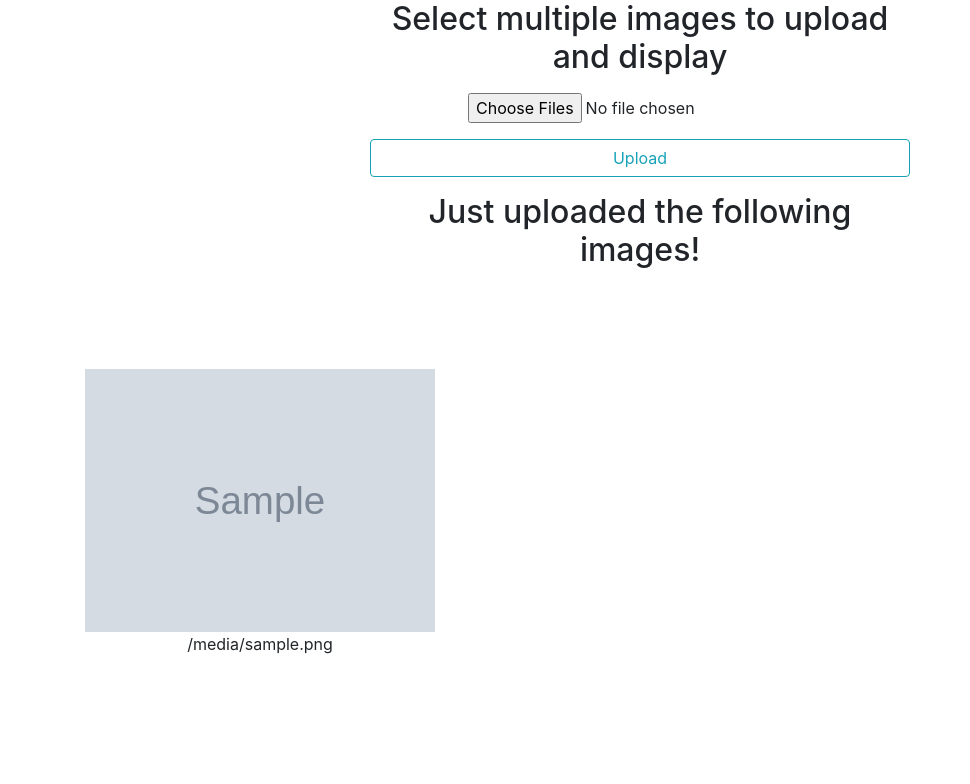
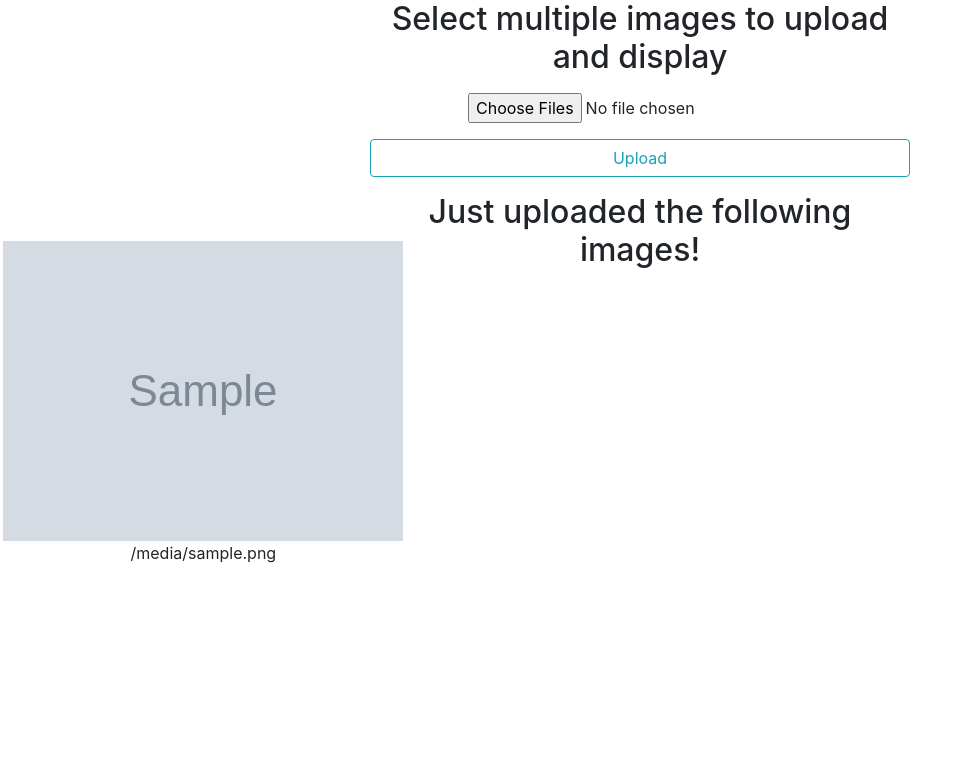
Before and after one commit to AndyJiang99/Shopify-Winter-2021-Image-Repo, a Flask app: template templates/uploaded.html in a window 1280 px wide. Shown: the part 559-1343 px from the top of the page, without its empty margins (0-970 px from the left). After the commit the page ends 1122 px from the top, so only its background shows below. Run offline with Flask 2, Linux system fonts and the light colour scheme; the template is opened without the code that fills it: most values are stand-ins (such as "Sample title", 1, 10 or a date in 2020); grey boxes marked "Sample" are stand-in pictures; some libraries are stand-ins or nearby versions.

Commit message:
changing uploaded template

```diff
--- a/templates/uploaded.html
+++ b/templates/uploaded.html
@@ -1,6 +1,6 @@
 {% extends "dashboard.html" %}
 {% block uploadedimages %}
-<div class="container" style="display:block; padding-top:10%; padding-bottom:10%">
+<!-- <div class="container" style="display:block; padding-top:10%; padding-bottom:10%"> -->
 	<div class="row" style='text-align: center;'>
 		{% if filenames %}
             {% for filename in filenames %}
@@ -13,5 +13,5 @@
 		{% endif %}
 		</div>
     </div>
-</div>
+<!-- </div> -->
 {% endblock %}
```
